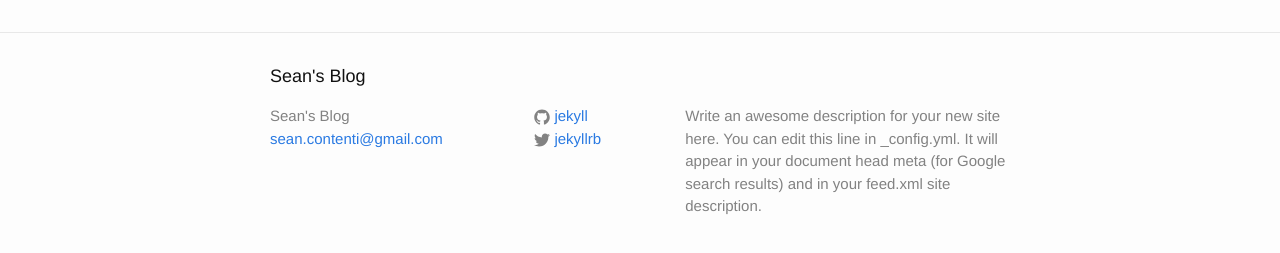
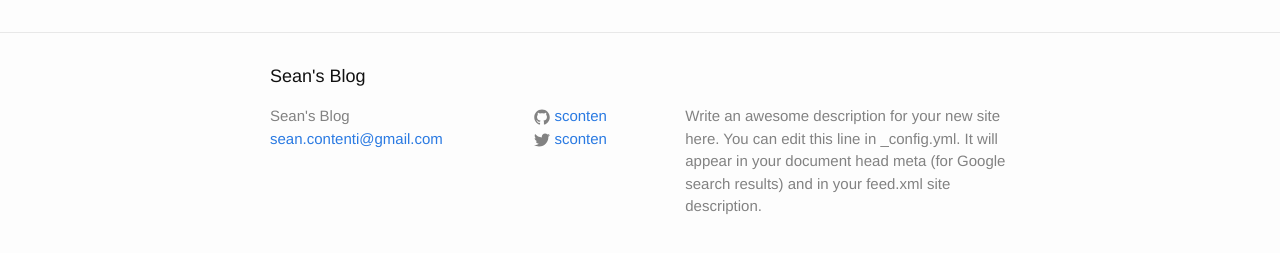
Before and after one commit to sconten/sconten.github.io, a Jekyll site: the page built from index.html, in a window 1280 px wide. Shown: the part 264-517 px from the top of the page. Built offline with Jekyll 4.4.1, drawn with Linux system fonts in a browser that asks for light colours.

Commit message:
Finished prelim config.yml edits

```diff
--- a/_config.yml
+++ b/_config.yml
@@ -13,9 +13,9 @@
   line in _config.yml. It will appear in your document head meta (for
   Google search results) and in your feed.xml site description.
 baseurl: "" # the subpath of your site, e.g. /blog
-url: "http://yourdomain.com" # the base hostname & protocol for your site
-twitter_username: jekyllrb
-github_username:  jekyll
+url: "http://sconten.github.io" # the base hostname & protocol for your site
+twitter_username: sconten
+github_username:  sconten
 
 # Build settings
 markdown: kramdown
```
Also changed, not shown: 1 other file.
